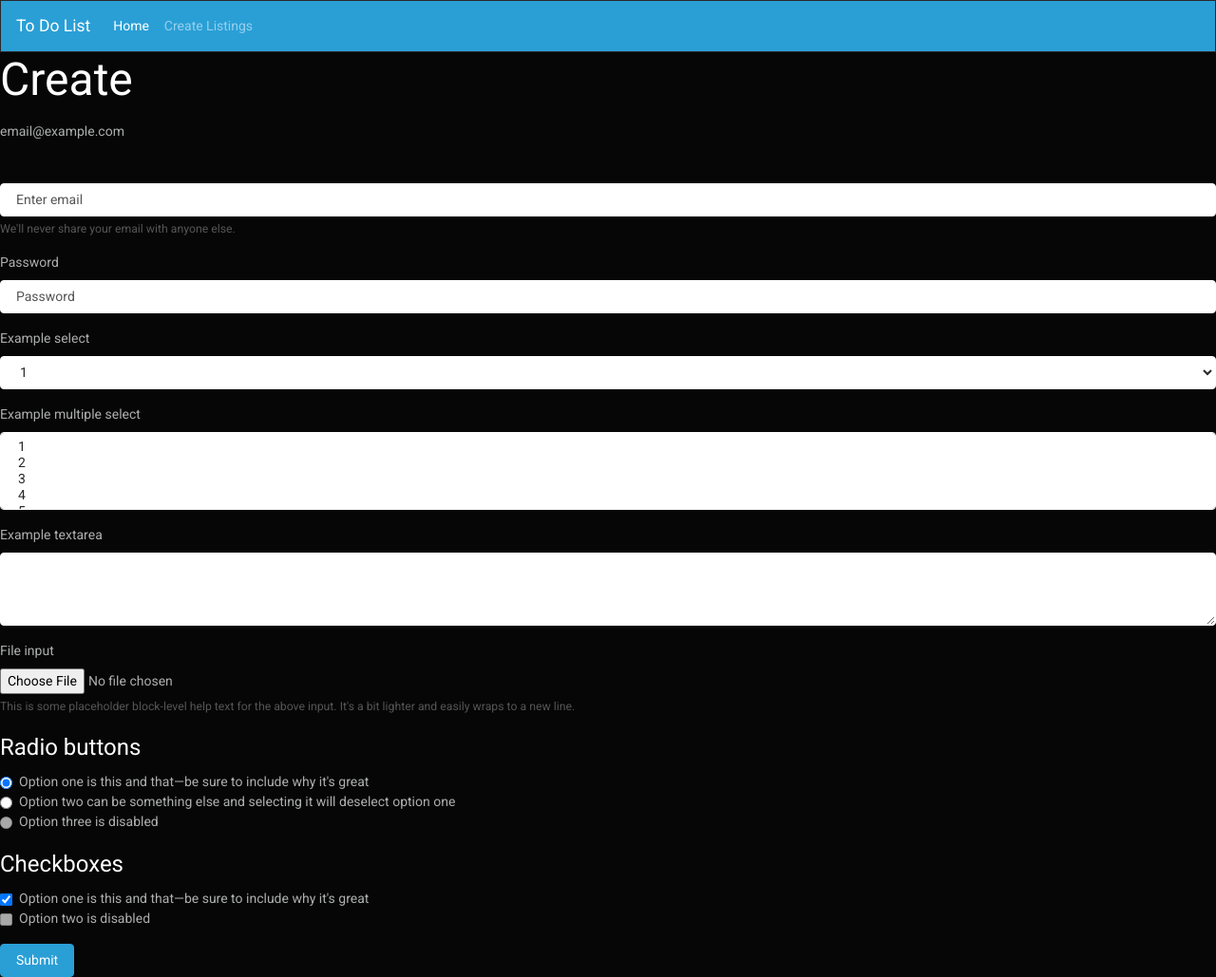
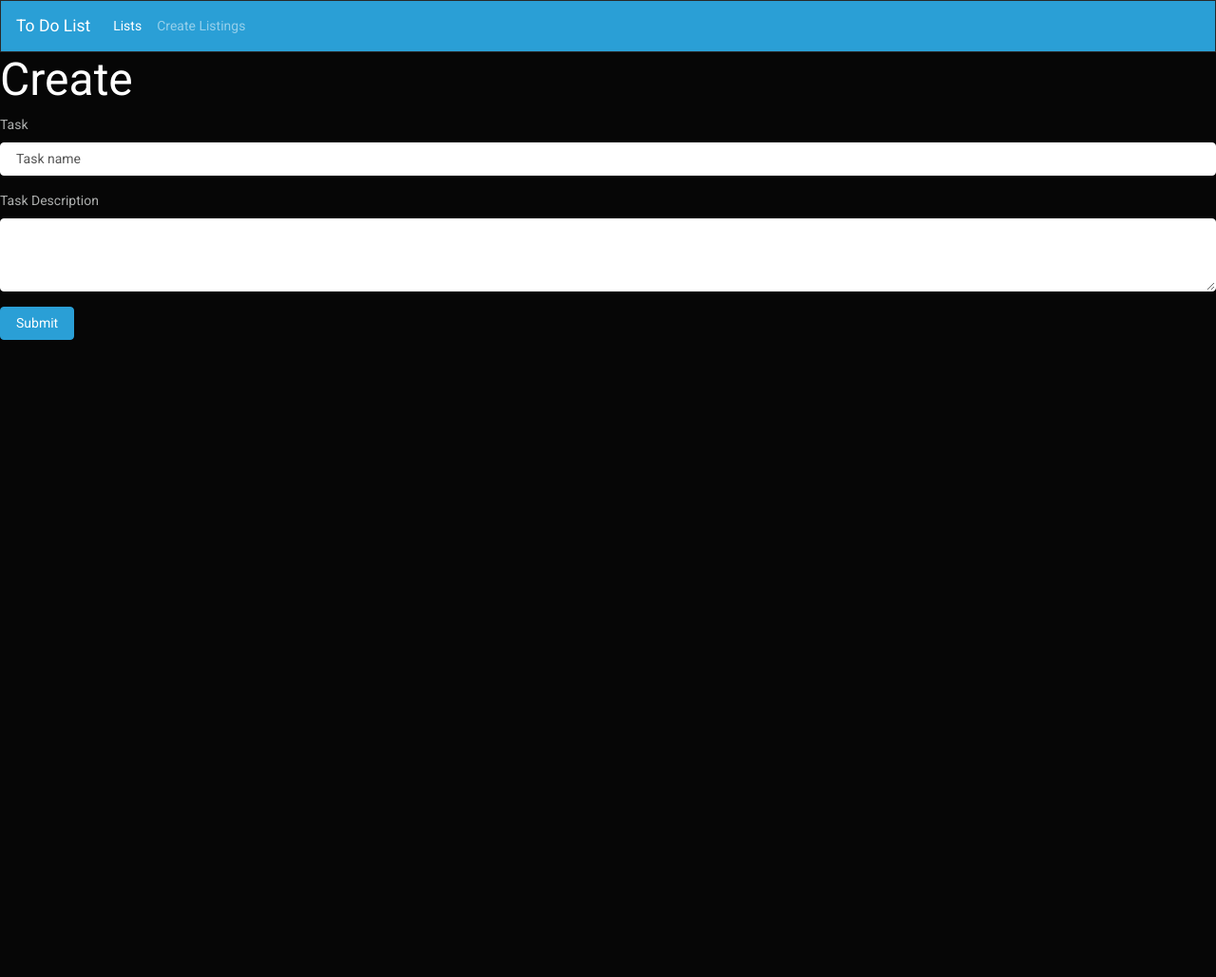
Before and after one commit to ThomasBuitelaar/PHP-To-Do-List, a CodeIgniter app: page /School/create in a window 1280 px wide. Shown: the whole page at 95% size. After the commit the page ends 358 px from the top, so only its background shows below. Run offline with CodeIgniter, Linux system fonts and the light colour scheme.

Commit message:
Added sql tables, Changed model name, Changed Views folder, Changed listings controller

```diff
--- a/application/config/database.php
+++ b/application/config/database.php
@@ -76,9 +76,9 @@ $query_builder = TRUE;
 $db['default'] = array(
 	'dsn'	=> '',
 	'hostname' => 'localhost',
-	'username' => '',
+	'username' => 'root',
 	'password' => '',
-	'database' => '',
+	'database' => 'php_todolist',
 	'dbdriver' => 'mysqli',
 	'dbprefix' => '',
 	'pconnect' => FALSE,
--- a/application/controllers/Listings.php
+++ b/application/controllers/Listings.php
@@ -1,7 +1,7 @@
 <?php
 class Listings extends CI_Controller
 {
-    public function view($list = 'home')
+    public function view($list = 'lists')
     {
     	if(!file_exists(APPPATH.'views/listings/' . $list . '.php'))
     	{
--- a/application/models/create.php
+++ /dev/null
@@ -1,2 +0,0 @@
-<?php
-class
--- a/application/views/Listings/create.php
+++ b/application/views/Listings/create.php
@@ -2,84 +2,14 @@
 
 <form>
   <fieldset>
-    <div class="form-group row">
-      <div class="col-sm-10">
-        <input type="text" readonly="" class="form-control-plaintext" id="staticEmail" value="email@example.com">
-      </div>
+    <div class="form-group">
+      <label for="task_name">Task</label>
+      <input type="text" class="form-control" placeholder="Task name">
     </div>
     <div class="form-group">
-      <label for="exampleInputEmail1"></label>
-      <input type="email" class="form-control" id="exampleInputEmail1" aria-describedby="emailHelp" placeholder="Enter email">
-      <small id="emailHelp" class="form-text text-muted">We'll never share your email with anyone else.</small>
+      <label for="task_description">Task Description</label>
+      <textarea class="form-control" id="task_description" rows="3"></textarea>
     </div>
-    <div class="form-group">
-      <label for="exampleInputPassword1">Password</label>
-      <input type="password" class="form-control" id="exampleInputPassword1" placeholder="Password">
-    </div>
-    <div class="form-group">
-      <label for="exampleSelect1">Example select</label>
-      <select class="form-control" id="exampleSelect1">
-        <option>1</option>
-        <option>2</option>
-        <option>3</option>
-        <option>4</option>
-        <option>5</option>
-      </select>
-    </div>
-    <div class="form-group">
-      <label for="exampleSelect2">Example multiple select</label>
-      <select multiple="" class="form-control" id="exampleSelect2">
-        <option>1</option>
-        <option>2</option>
-        <option>3</option>
-        <option>4</option>
-        <option>5</option>
-      </select>
-    </div>
-    <div class="form-group">
-      <label for="exampleTextarea">Example textarea</label>
-      <textarea class="form-control" id="exampleTextarea" rows="3"></textarea>
-    </div>
-    <div class="form-group">
-      <label for="exampleInputFile">File input</label>
-      <input type="file" class="form-control-file" id="exampleInputFile" aria-describedby="fileHelp">
-      <small id="fileHelp" class="form-text text-muted">This is some placeholder block-level help text for the above input. It's a bit lighter and easily wraps to a new line.</small>
-    </div>
-    <fieldset class="form-group">
-      <legend>Radio buttons</legend>
-      <div class="form-check">
-        <label class="form-check-label">
-          <input type="radio" class="form-check-input" name="optionsRadios" id="optionsRadios1" value="option1" checked="">
-          Option one is this and that—be sure to include why it's great
-        </label>
-      </div>
-      <div class="form-check">
-      <label class="form-check-label">
-          <input type="radio" class="form-check-input" name="optionsRadios" id="optionsRadios2" value="option2">
-          Option two can be something else and selecting it will deselect option one
-        </label>
-      </div>
-      <div class="form-check disabled">
-      <label class="form-check-label">
-          <input type="radio" class="form-check-input" name="optionsRadios" id="optionsRadios3" value="option3" disabled="">
-          Option three is disabled
-        </label>
-      </div>
-    </fieldset>
-    <fieldset class="form-group">
-      <legend>Checkboxes</legend>
-      <div class="form-check">
-        <label class="form-check-label">
-          <input class="form-check-input" type="checkbox" value="" checked="">
-          Option one is this and that—be sure to include why it's great
-        </label>
-      </div>
-      <div class="form-check disabled">
-        <label class="form-check-label">
-          <input class="form-check-input" type="checkbox" value="" disabled="">
-          Option two is disabled
-        </label>
-      </div>
     </fieldset>
     <button type="submit" class="btn btn-primary">Submit</button>
   </fieldset>
--- a/application/views/templates/header.php
+++ b/application/views/templates/header.php
@@ -14,7 +14,7 @@
   <div class="collapse navbar-collapse" id="navbarColor01">
     <ul class="navbar-nav mr-auto">
       <li class="nav-item active">
-        <a class="nav-link" href="<?php echo base_url(); ?>">Home</a>
+        <a class="nav-link" href="<?php echo base_url(); ?>">Lists</a>
       </li>
       <li class="nav-item">
         <a class="nav-link" href="<?php echo base_url(); ?>create">Create Listings</a>
```
Also changed, not shown: application/models/Lists_model.php (added, +8 -0 lines), database.sql (+10 -9 lines), application/views/Listings/home.php (deleted), application/views/Listings/lists.php (added).
